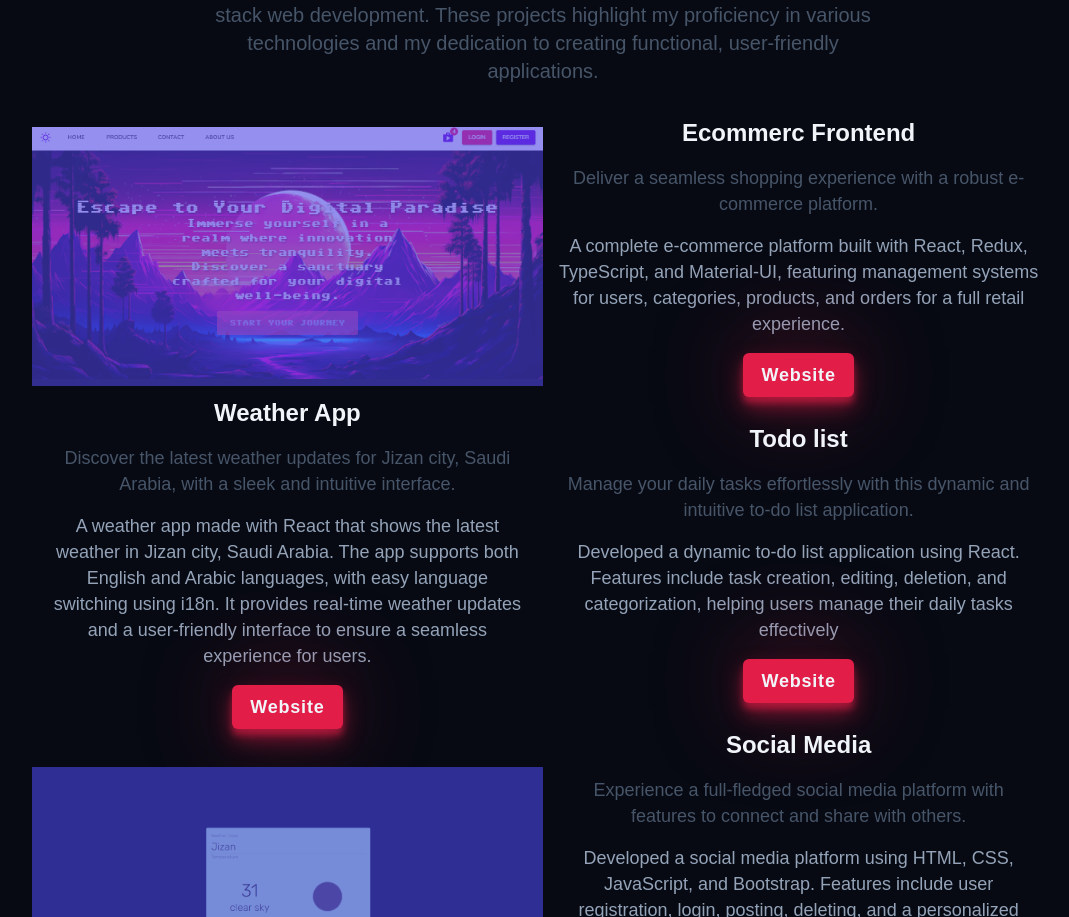
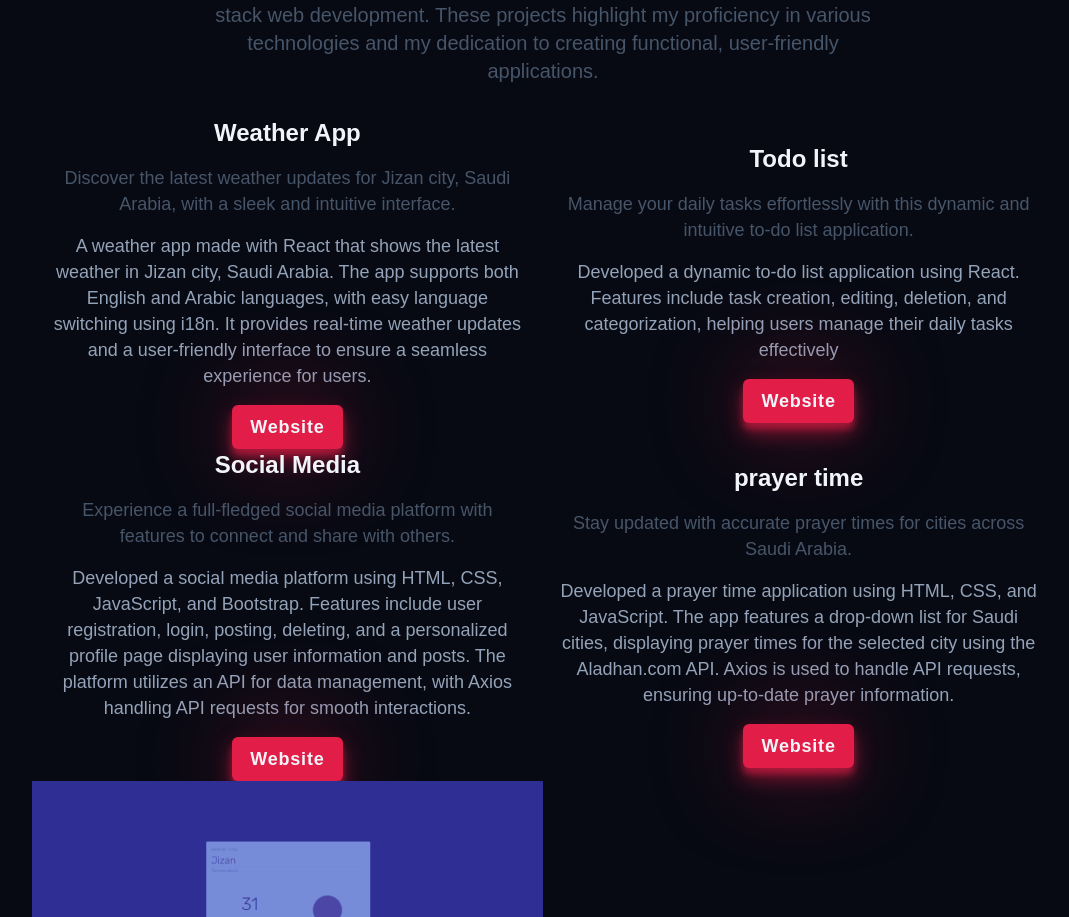
Before and after one commit to anamallay/Portfolio, a React (Vite) app: page / in a window 1280 px wide. Shown: the part 1970-2887 px from the top of the page, without its empty margins (97-1166 px from the left). Built offline with nearby package versions, Linux system fonts and the light colour scheme; a web font is replaced by a local one.

Commit message:
delete project 1

```diff
--- a/src/components/ProjectSection.jsx
+++ b/src/components/ProjectSection.jsx
@@ -10,8 +10,8 @@
   Project,
   ProjectContainer,
   ProjectSubTitle,
-  ProjectContect1,
-  ProjectImages1,
+  // ProjectContect1,
+  // ProjectImages1,
   // ProjectContect2,
   // ProjectImages2,
   ProjectContect3,
@@ -25,7 +25,8 @@
 } from "../assets/styles/ProjectStyled";
 import {
   // Ecommerc_Backend,
-  Ecommerc_Frontend, Prayer_Time, Social_Media, Todo_list, Weather_App
+  // Ecommerc_Frontend,
+  Prayer_Time, Social_Media, Todo_list, Weather_App
 } from "../utils/data";
 import { Container } from "../utils/utils";
 import { LazyLoadImage } from "react-lazy-load-image-component";
@@ -44,7 +45,7 @@
         </ProjectsDescription>
         <ProjectContainer>
           {/* Project 1 */}
-          <ProjectTitle>Ecommerc Frontend</ProjectTitle>
+          {/* <ProjectTitle>Ecommerc Frontend</ProjectTitle>
           <ProjectImages1>
             <ProjectImgWrapper>
               <LazyLoadImage
@@ -73,7 +74,7 @@
                 Website
               </ProjectButton>
             </Project>
-          </ProjectContect1>
+          </ProjectContect1> */}
           {/* Project 2 */}
           {/* <ProjectTitle>Ecommerc Backend</ProjectTitle>
           <ProjectImages2>
```
